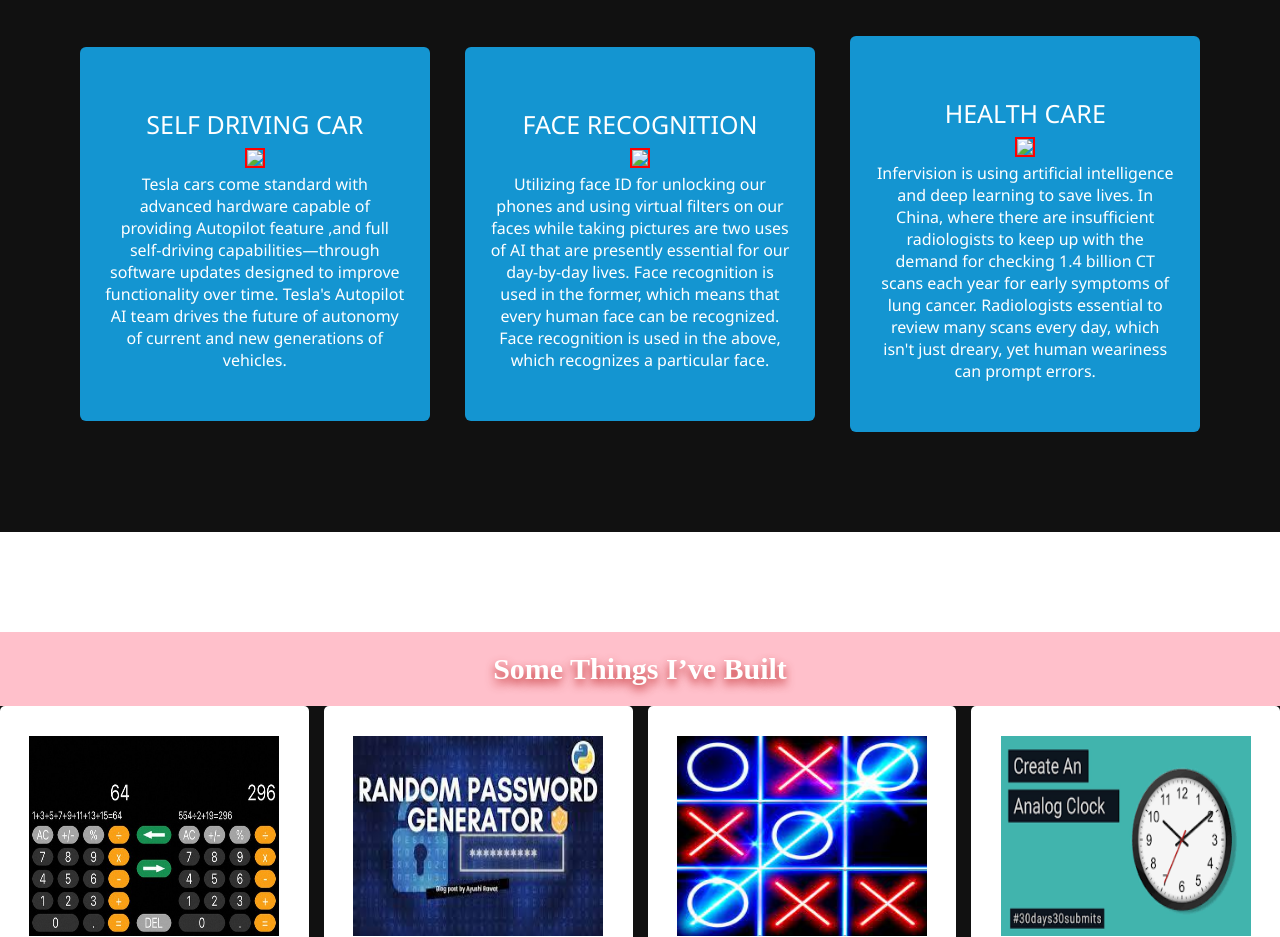
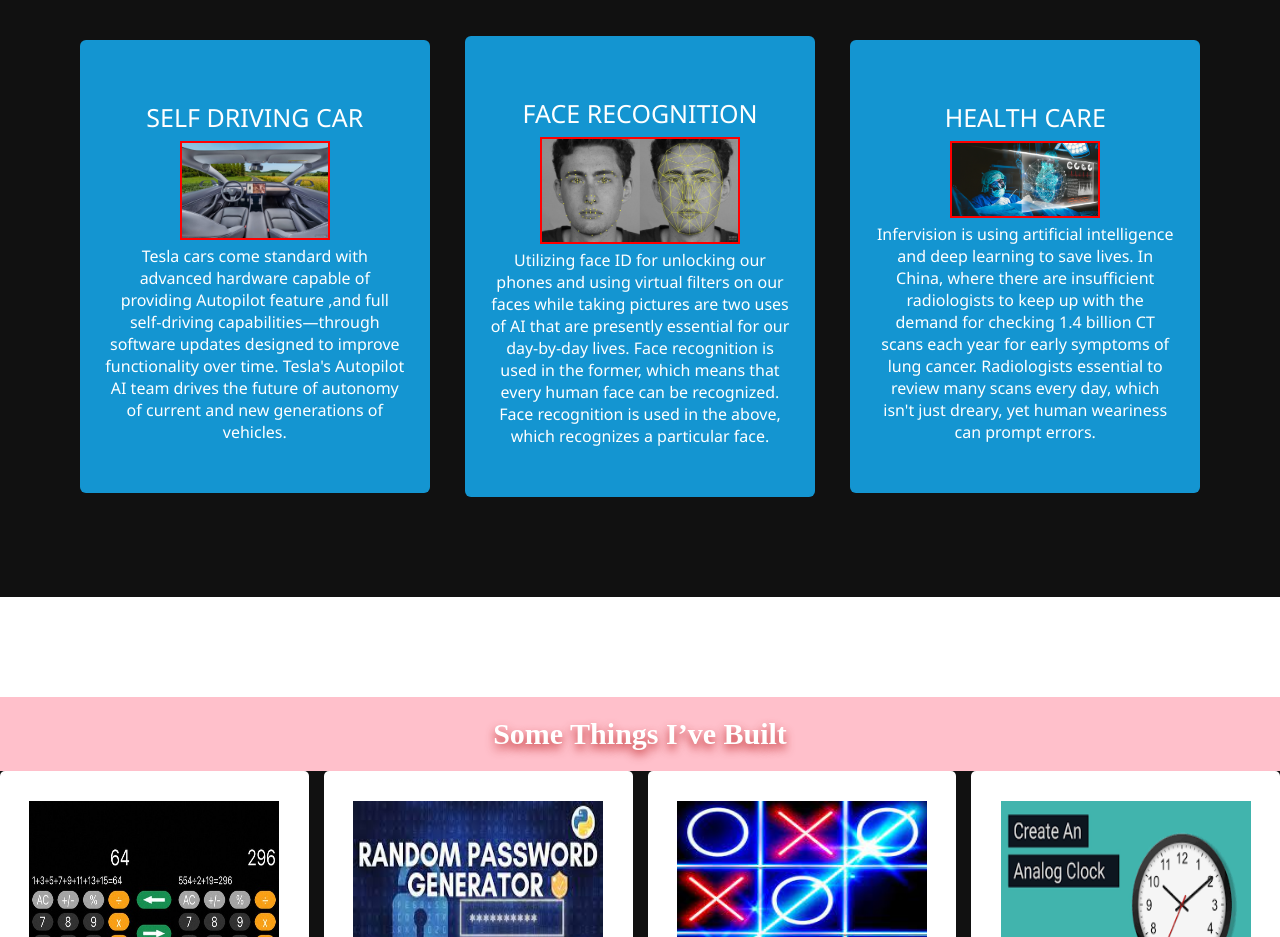
Before and after one commit to mishra800/web-page, a plain HTML site: page index.html in a window 1280 px wide. Shown: the part 2820-3757 px from the top of the page. Drawn offline with nearby package versions, Linux system fonts and the light colour scheme.

Commit message:
update index.html

```diff
--- a/index.html
+++ b/index.html
@@ -117,7 +117,7 @@
                     <div class="card">
                         <div class="box">
                             <div class="text">SELF DRIVING CAR</div>
-                            <img src="img/tesla.jpg" class="ten" style="border:2px solid red">
+                            <img src="tesla.jpg" class="ten" style="border:2px solid red">
                             <p>Tesla cars come standard with advanced hardware capable of providing Autopilot feature ,and full self-driving capabilities—through software updates designed to improve functionality over time. Tesla's Autopilot AI team drives
                                 the future of autonomy of current and new generations of vehicles.</p>
                         </div>
@@ -125,7 +125,7 @@
                     <div class="card">
                         <div class="box">
                             <div class="text">FACE RECOGNITION</div>
-                            <img src="img/face.jpg" class="ms" style="border:2px solid red">
+                            <img src="face.jpg" class="ms" style="border:2px solid red">
                             <p>Utilizing face ID for unlocking our phones and using virtual filters on our faces while taking pictures are two uses of AI that are presently essential for our day-by-day lives. Face recognition is used in the former, which
                                 means that every human face can be recognized. Face recognition is used in the above, which recognizes a particular face.</p>
                         </div>
@@ -133,7 +133,7 @@
                     <div class="card">
                         <div class="box">
                             <div class="text">HEALTH CARE</div>
-                            <img src="img/health.jpg" class="jbiet" style="border:2px solid red">
+                            <img src="health.jpg" class="jbiet" style="border:2px solid red">
                             <p>Infervision is using artificial intelligence and deep learning to save lives. In China, where there are insufficient radiologists to keep up with the demand for checking 1.4 billion CT scans each year for early symptoms of
                                 lung cancer. Radiologists essential to review many scans every day, which isn't just dreary, yet human weariness can prompt errors.</p>
 
```
